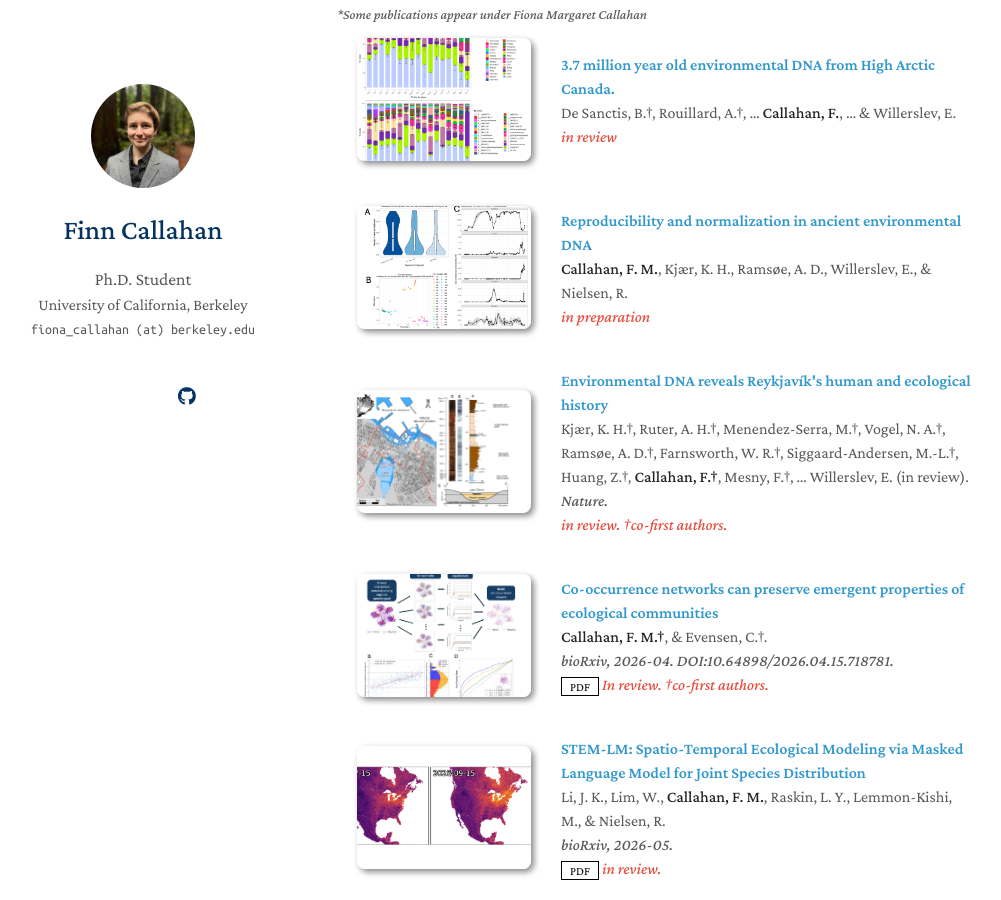
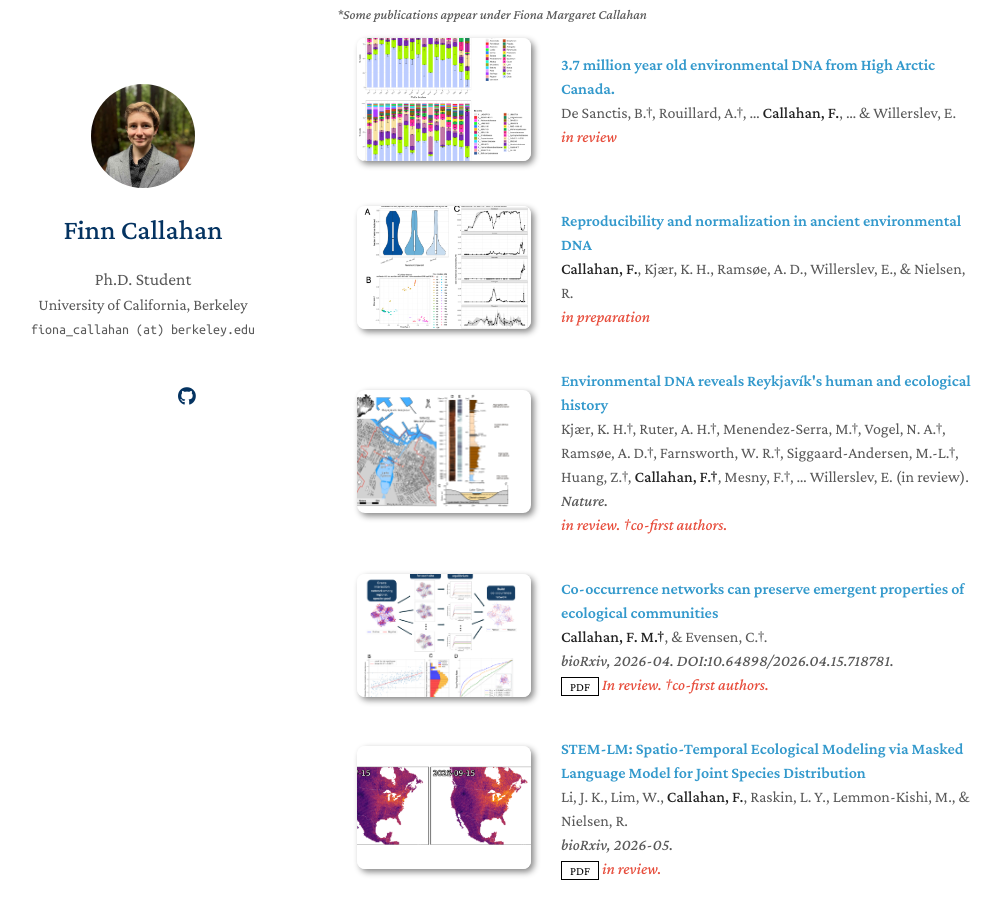
Before and after one commit to Fiona-MC/fmcallahan, a Jekyll site: the page built from index.md, in a window 1280 px wide and 900 px high, scrolled down 519 px. Shown: the whole window, without its empty margins (133-1134 px from the left). Built offline with Jekyll 4.4.1, drawn with Linux system fonts in a browser that asks for light colours; a style sheet for code colours, icons or effects is not loaded.

```diff
--- a/_data/publications.yml
+++ b/_data/publications.yml
@@ -7,7 +7,7 @@ main:
 
   - title: "Reproducibility and normalization in ancient environmental DNA"
     year: 2026
-    authors: <strong>Callahan, F. M.</strong>, Kjær, K. H., Ramsøe, A. D., Willerslev, E., & Nielsen, R.
+    authors: <strong>Callahan, F.</strong>, Kjær, K. H., Ramsøe, A. D., Willerslev, E., & Nielsen, R.
     image: ./assets/img/reproducibility.png
     notes: in preparation
 
@@ -28,7 +28,7 @@ main:
 
   - title: "STEM-LM: Spatio-Temporal Ecological Modeling via Masked Language Model for Joint Species Distribution"
     year: 2026
-    authors: Li, J. K., Lim, W., <strong>Callahan, F. M.</strong>, Raskin, L. Y., Lemmon-Kishi, M., & Nielsen, R.
+    authors: Li, J. K., Lim, W., <strong>Callahan, F.</strong>, Raskin, L. Y., Lemmon-Kishi, M., & Nielsen, R.
     conference: bioRxiv, 2026-05.
     notes: in review.
     image: ./assets/img/stemlm.png
```
